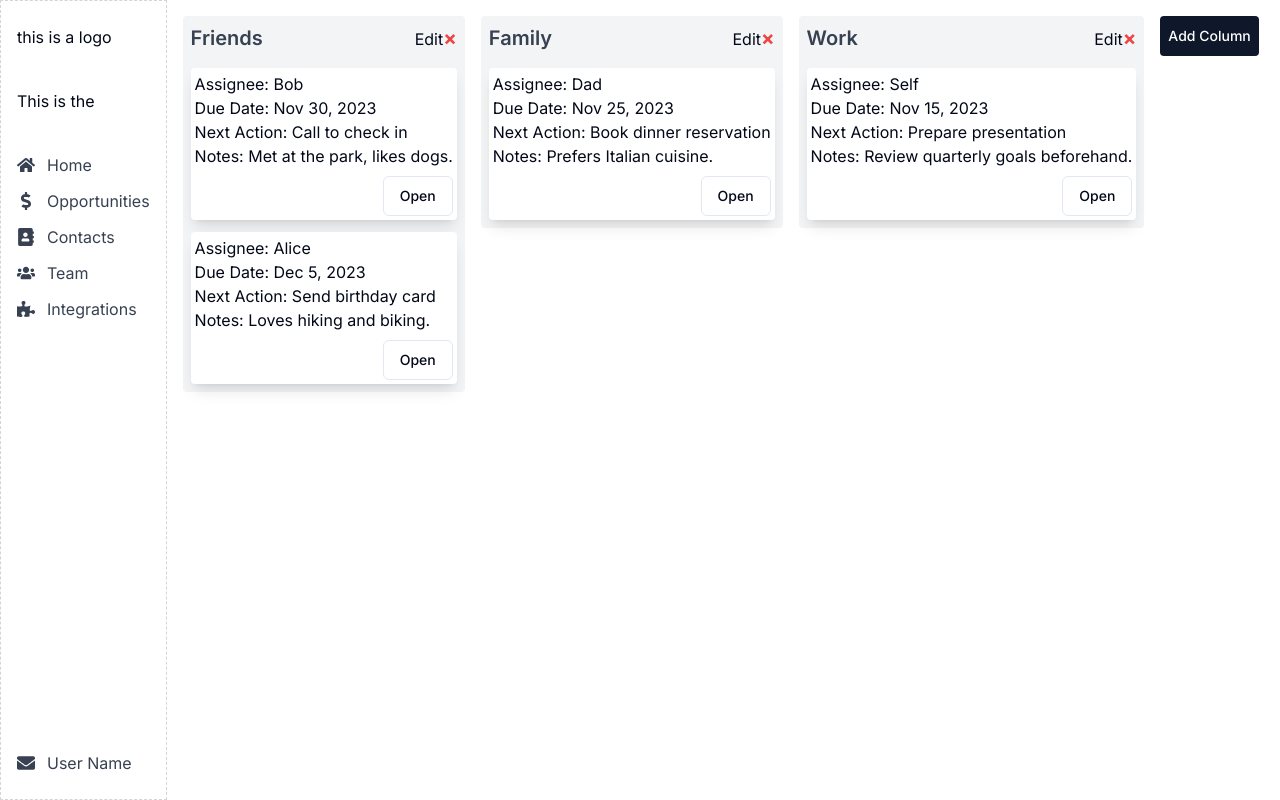
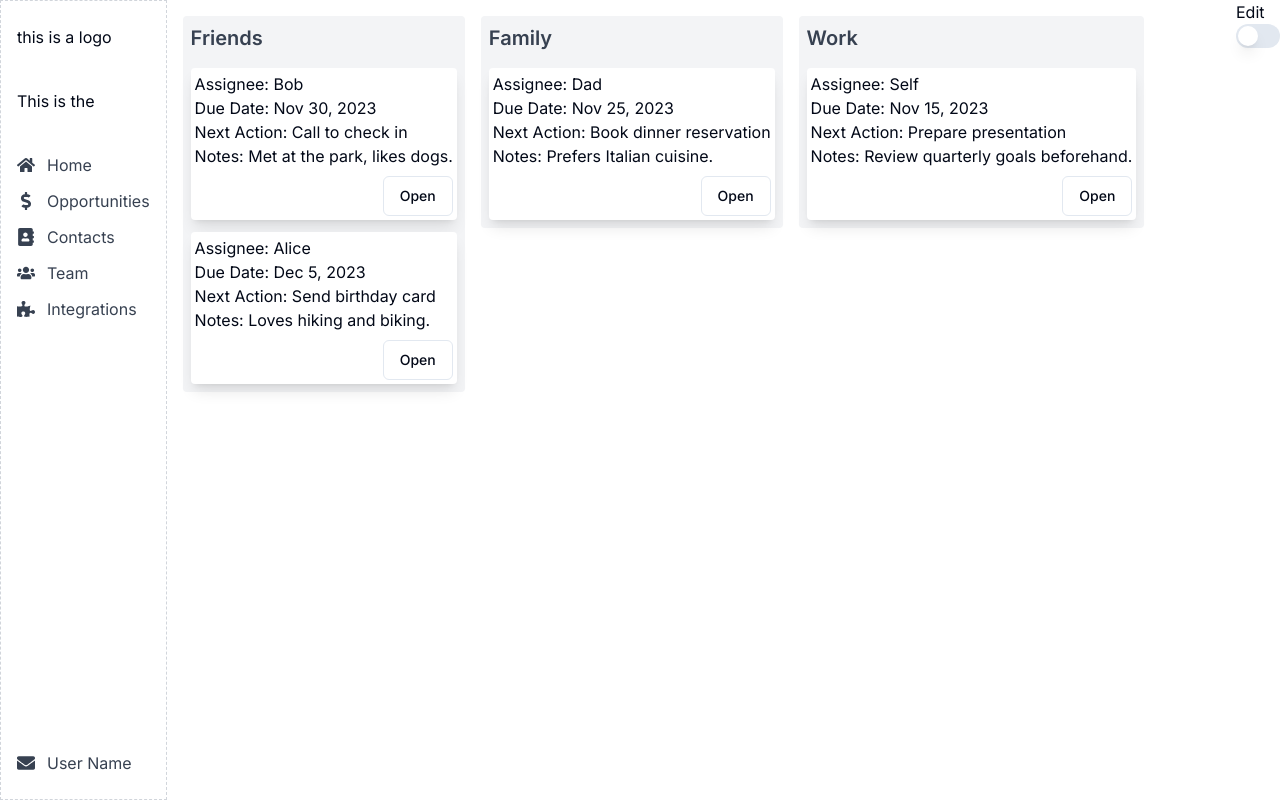
Before and after one commit to gosvig123/crm4all, a Next.js app: page /opportunities in a window 1280 px wide. Built offline with nearby package versions, Linux system fonts and the light colour scheme.

Commit message:
feat, added editing state for kanbank

```diff
--- a/app/opportunities/page.tsx
+++ b/app/opportunities/page.tsx
@@ -1,14 +1,25 @@
+'use client';
 import Sidebar from '@/components/sidebar';
-
+import { Switch } from '@/components/ui/switch';
 import * as React from 'react';
 
-
+import { useIsEditing } from '@/hooks/isEditingContext';
 import KanbanBoard from '@/components/kanban';
 export default function Home() {
+  const [isEditing, toggleEditing] = useIsEditing();
+
+  const handleToggle = () => {
+    toggleEditing();
+  };
+
   return (
     <main className='flex min-h-screen min-w-screen'>
       <Sidebar />
       <KanbanBoard />
+      <div className='flex flex-col'>
+        Edit
+        <Switch onCheckedChange={handleToggle} />
+      </div>
     </main>
   );
 }
--- a/components/comlumnHeader.tsx
+++ b/components/comlumnHeader.tsx
@@ -1,5 +1,6 @@
 import React, { useState } from 'react';
-
+import { useIsEditing } from '@/hooks/isEditingContext';
+import { Button } from './ui/button';
 interface ColumnHeaderProps {
   title: string;
   onDelete: () => void;
@@ -19,9 +20,11 @@
     setIsEditing(false);
   };
 
+  const [editing, setEditing] = useIsEditing();
+
   return (
     <div className='flex justify-between items-center mb-4'>
-      {isEditing ? (
+      {editing ? (
         <input
           value={newTitle}
           onChange={(e) => setNewTitle(e.target.value)}
@@ -34,13 +37,17 @@
         </h2>
       )}
       <div>
-        <button onClick={() => setIsEditing(true)}>Edit</button>
-        <button
-          onClick={onDelete}
-          className='text-red-500 text-xl font-bold'
-        >
-          ×
-        </button>
+        {editing && (
+          <div className='flex gap-2'>
+            <Button size={'sm'}>Update</Button>
+            <Button
+              onClick={onDelete}
+              className='text-red-500 text-xl font-bold bg-transparent '
+            >
+              ×
+            </Button>
+          </div>
+        )}
       </div>
     </div>
   );
--- a/components/kanban.tsx
+++ b/components/kanban.tsx
@@ -5,6 +5,7 @@
 import { Button } from './ui/button';
 import { ColumnData } from '@/types';
 import DraggableColumn from './draggableColumn';
+import { useIsEditing } from '@/hooks/isEditingContext';
 
 const KanbanBoard: React.FC = () => {
   const [columns, setColumns] = useState<ColumnData[]>(testData);
@@ -44,6 +45,8 @@
     setColumns(newColumns);
   };
 
+  const [isEditing, toggleEditing] = useIsEditing();
+
   const moveColumn = (fromIndex: number, toIndex: number) => {
     const newColumns = [...columns];
     const [movedColumn] = newColumns.splice(fromIndex, 1);
@@ -65,12 +68,14 @@
             deleteColumn={deleteColumn}
           />
         ))}
+        {isEditing && (
           <Button
             className=' text-white p-2 rounded self-start'
             onClick={addColumn}
           >
             Add Column
           </Button>
+        )}
       </div>
     </DndProvider>
   );
--- /dev/null
+++ b/components/ui/switch.tsx
@@ -0,0 +1,29 @@
+'use client';
+
+import * as React from 'react';
+import * as SwitchPrimitives from '@radix-ui/react-switch';
+
+import { cn } from '@/lib/utils';
+
+const Switch = React.forwardRef<
+  React.ElementRef<typeof SwitchPrimitives.Root>,
+  React.ComponentPropsWithoutRef<typeof SwitchPrimitives.Root>
+>(({ className, ...props }, ref) => (
+  <SwitchPrimitives.Root
+    className={cn(
+      'peer inline-flex h-[24px] w-[44px] shrink-0 cursor-pointer items-center rounded-full border-2 border-transparent transition-colors focus-visible:outline-none focus-visible:ring-2 focus-visible:ring-ring focus-visible:ring-offset-2 focus-visible:ring-offset-background disabled:cursor-not-allowed disabled:opacity-50 data-[state=checked]:bg-primary data-[state=unchecked]:bg-input',
+      className
+    )}
+    {...props}
+    ref={ref}
+  >
+    <SwitchPrimitives.Thumb
+      className={cn(
+        'pointer-events-none block h-5 w-5 rounded-full bg-background shadow-lg ring-0 transition-transform data-[state=checked]:translate-x-5 data-[state=unchecked]:translate-x-0'
+      )}
+    />
+  </SwitchPrimitives.Root>
+));
+Switch.displayName = SwitchPrimitives.Root.displayName;
+
+export { Switch };
--- a/package.json
+++ b/package.json
@@ -18,6 +18,7 @@
     "@radix-ui/react-popover": "^1.0.7",
     "@radix-ui/react-select": "^2.0.0",
     "@radix-ui/react-slot": "^1.0.2",
+    "@radix-ui/react-switch": "^1.0.3",
     "@radix-ui/react-tabs": "^1.0.4",
     "@tanstack/react-table": "^8.10.7",
     "class-variance-authority": "^0.7.0",
@@ -41,6 +42,7 @@
     "@types/react-dom": "^18",
     "autoprefixer": "^10",
     "husky": "^8.0.0",
+    "mini-css-extract-plugin": "^2.7.6",
     "postcss": "^8",
     "tailwindcss": "^3",
     "typescript": "^5"
```
Lines whose indentation alone changed are shown as unchanged.
